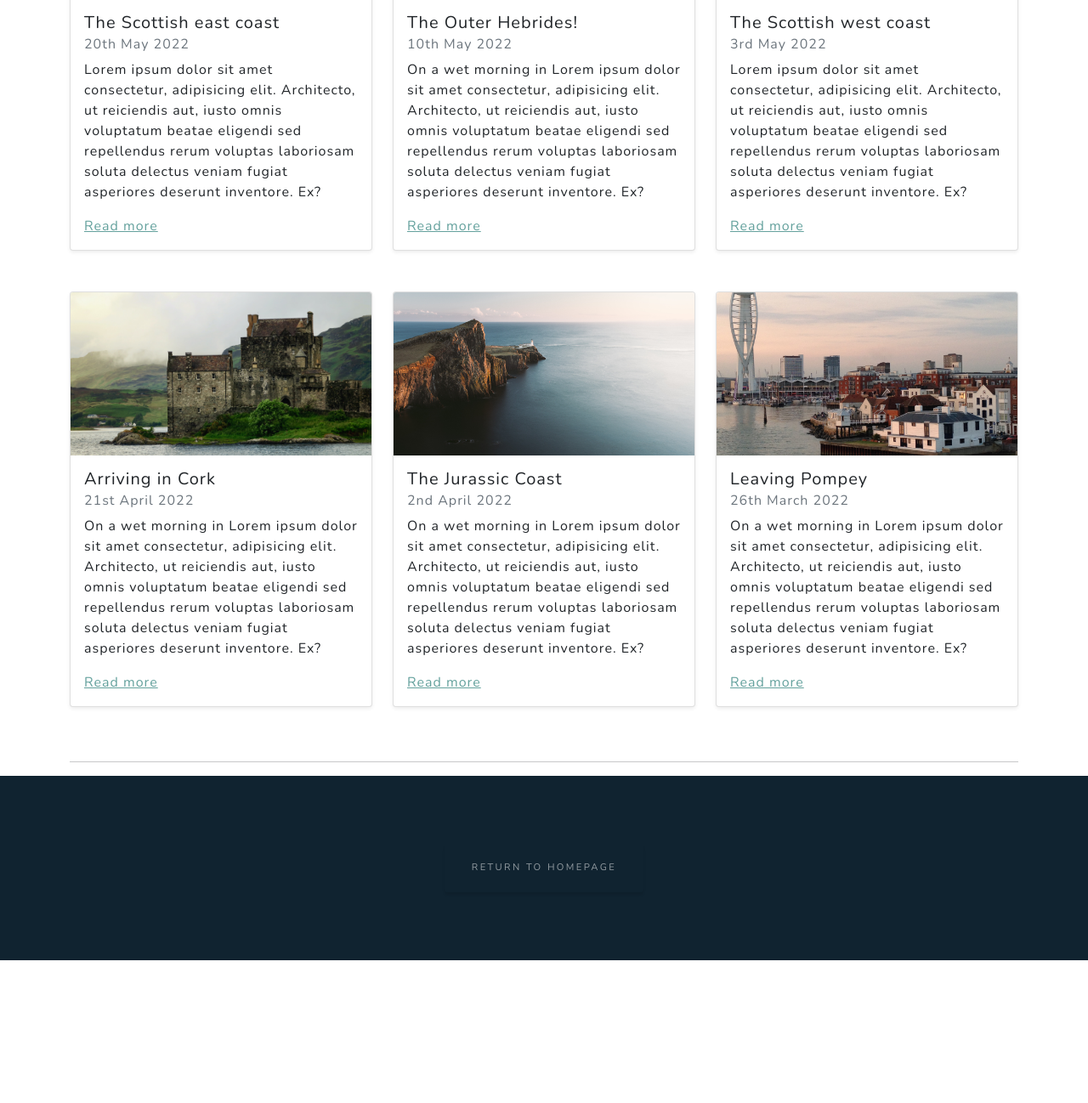
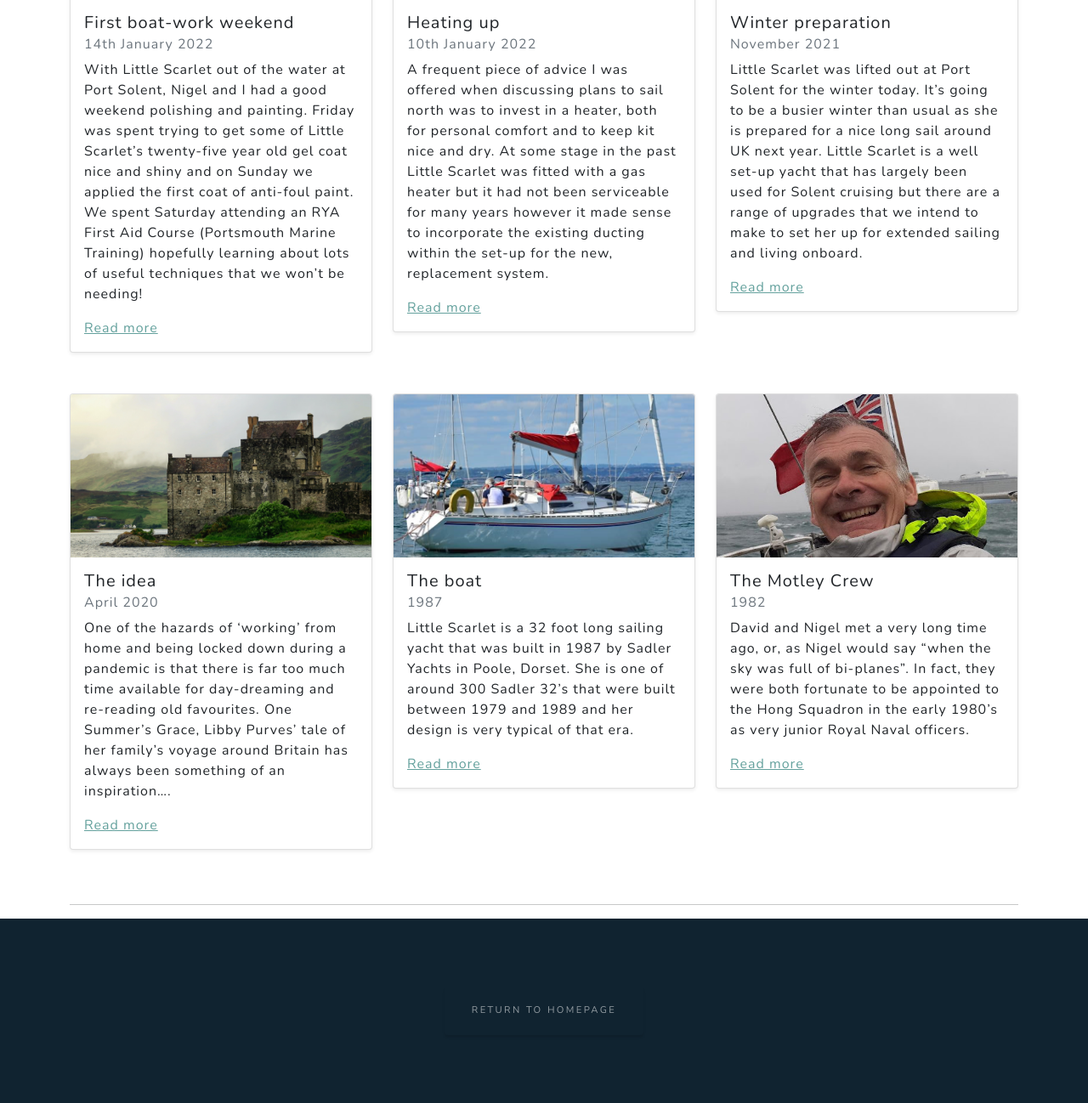
Before and after one commit to Sann3674/SailingWebsite, a PHP site: page /html/blog.html in a window 1280 px wide. Shown: the part 403-1701 px from the top of the page at 85% size. Before the commit the page ends 1533 px from the top, so only its background shows below. Run offline with PHP 8.4, Linux system fonts and the light colour scheme; some libraries are stand-ins or nearby versions.

Commit message:
updates to the blog page

```diff
--- a/css/blogstyle.css
+++ b/css/blogstyle.css
@@ -61,3 +61,7 @@
     background-color: white;
     color: #212529;
 }
+
+.articleImage {
+    height: 100%;
+}
--- a/html/blog.html
+++ b/html/blog.html
@@ -58,33 +58,44 @@
         <div class="row">
             <div class="col-lg-4 col-md-6 col-sm-12">
                 <div class="card mb-5 shadow-sm">
-                    <img src="../assets/img/2.jpg" alt="Card image cap" class="card-img-top">
+                    <img src="../assets/img/paint.jpg" alt="Card image cap" class="card-img-top">
                     <div class="card-body">
-                        <h5 class="card-title">The Scottish east coast</h5>
-                        <h6 class="card-subtitle mb-2 text-muted">20th May 2022</h6>
-                        <p class="card-text">Lorem ipsum dolor sit amet consectetur, adipisicing elit. Architecto, ut reiciendis aut, iusto omnis voluptatum beatae eligendi sed repellendus rerum voluptas laboriosam soluta delectus veniam fugiat asperiores deserunt inventore. Ex?</p>
+                        <h5 class="card-title">First boat-work weekend</h5>
+                        <h6 class="card-subtitle mb-2 text-muted">14th January 2022</h6>
+                        <p class="card-text">With Little Scarlet out of the water at Port Solent, Nigel and I had a good weekend polishing and painting.  Friday was spent trying to get some of Little Scarlet’s twenty-five year old gel coat nice and shiny and on Sunday we applied the first coat of anti-foul paint.  We spent Saturday attending an RYA First Aid Course (Portsmouth Marine Training) hopefully learning about lots of useful techniques that we won’t be needing!</p>
                         <a href="#nowhere" class="card-link">Read more</a>
                     </div>
                 </div>
             </div>
             <div class="col-lg-4 col-md-6 col-sm-12">
                 <div class="card mb-5 shadow-sm">
-                    <img src="../assets/img/6.jpg" alt="Card image cap" class="card-img-top">
+                    <img src="../assets/img/heater.jpg" alt="Card image cap" class="card-img-top">
                     <div class="card-body">
-                        <h5 class="card-title">The Outer Hebrides!</h5>
-                        <h6 class="card-subtitle mb-2 text-muted">10th May 2022</h6>
-                        <p class="card-text">On a wet morning in Lorem ipsum dolor sit amet consectetur, adipisicing elit. Architecto, ut reiciendis aut, iusto omnis voluptatum beatae eligendi sed repellendus rerum voluptas laboriosam soluta delectus veniam fugiat asperiores deserunt inventore. Ex?</p>
+                        <h5 class="card-title">Heating up</h5>
+                        <h6 class="card-subtitle mb-2 text-muted">10th January 2022</h6>
+                        <p class="card-text">A frequent piece of advice I was offered when discussing plans to sail
+                            north was to invest in a heater, both for personal comfort and to keep kit nice and dry.
+                            At some stage in the past Little Scarlet was fitted with a gas heater but it had not been
+                            serviceable for many years however it made sense to incorporate the existing ducting within
+                            the set-up for the new, replacement system.
+                        </p>
                         <a href="#nowhere" class="card-link">Read more</a>
                     </div>
                 </div>
             </div>
             <div class="col-lg-4 col-md-6 col-sm-12">
                 <div class="card mb-5 shadow-sm">
-                    <img src="../assets/img/3.jpg" alt="Card image cap" class="card-img-top">
+                    <img src="../assets/img/ls-lifted-out.jpg" alt="Card image cap" class="card-img-top">
                     <div class="card-body">
-                        <h5 class="card-title">The Scottish west coast</h5>
-                        <h6 class="card-subtitle mb-2 text-muted">3rd May 2022</h6>
-                        <p class="card-text">Lorem ipsum dolor sit amet consectetur, adipisicing elit. Architecto, ut reiciendis aut, iusto omnis voluptatum beatae eligendi sed repellendus rerum voluptas laboriosam soluta delectus veniam fugiat asperiores deserunt inventore. Ex?</p>
+                        <h5 class="card-title">Winter preparation</h5>
+                        <h6 class="card-subtitle mb-2 text-muted">November 2021</h6>
+                        <p class="card-text">Little Scarlet was lifted out at Port Solent for the winter today. It’s
+                            going to be a busier winter than usual as she is prepared for a nice long sail around UK
+                            next year.
+                            Little Scarlet is a well set-up yacht that has largely been used for Solent cruising but
+                            there are a range of upgrades that we intend to make to set her up for extended sailing and
+                            living onboard.
+                        </p>
                         <a href="#nowhere" class="card-link">Read more</a>
                     </div>
                 </div>
@@ -93,32 +104,40 @@
                 <div class="card mb-5 shadow-sm">
                     <img src="../assets/img/4.jpg" alt="Card image cap" class="card-img-top">
                     <div class="card-body">
-                        <h5 class="card-title">Arriving in Cork</h5>
-                        <h6 class="card-subtitle mb-2 text-muted">21st April 2022</h6>
-                        <p class="card-text">On a wet morning in Lorem ipsum dolor sit amet consectetur, adipisicing elit. Architecto, ut reiciendis aut, iusto omnis voluptatum beatae eligendi sed repellendus rerum voluptas laboriosam soluta delectus veniam fugiat asperiores deserunt inventore. Ex?</p>
+                        <h5 class="card-title">The idea</h5>
+                        <h6 class="card-subtitle mb-2 text-muted">April 2020</h6>
+                        <p class="card-text">One of the hazards of ‘working’ from home and being locked down during a
+                            pandemic is that there is far too much time available for day-dreaming and re-reading old
+                            favourites. One Summer’s Grace, Libby Purves’ tale of her family’s voyage around Britain has
+                            always been something of an inspiration….</p>
                         <a href="#nowhere" class="card-link">Read more</a>
                     </div>
                 </div>
             </div>
             <div class="col-lg-4 col-md-6 col-sm-12">
                 <div class="card mb-5 shadow-sm">
-                    <img src="../assets/img/5.jpg" alt="Card image cap" class="card-img-top">
+                    <img src="../assets/img/ls-at-anchor.jpg" alt="Card image cap" class="card-img-top">
                     <div class="card-body">
-                        <h5 class="card-title">The Jurassic Coast</h5>
-                        <h6 class="card-subtitle mb-2 text-muted">2nd April 2022</h6>
-                        <p class="card-text">On a wet morning in Lorem ipsum dolor sit amet consectetur, adipisicing elit. Architecto, ut reiciendis aut, iusto omnis voluptatum beatae eligendi sed repellendus rerum voluptas laboriosam soluta delectus veniam fugiat asperiores deserunt inventore. Ex?</p>
-                        <a href="#nowhere" class="card-link">Read more</a>
+                        <h5 class="card-title">The boat</h5>
+                        <h6 class="card-subtitle mb-2 text-muted">1987</h6>
+                        <p class="card-text">Little Scarlet is a 32 foot long sailing yacht that was built in 1987 by
+                            Sadler Yachts in Poole,
+                            Dorset. She is one of around 300 Sadler 32’s that were built between 1979 and 1989 and her
+                            design is very typical of that era. </p>
+                        <a href="articles/the-boat.html" class="card-link">Read more</a>
                     </div>
                 </div>
             </div>
             <div class="col-lg-4 col-md-6 col-sm-12">
                 <div class="card mb-5 shadow-sm">
-                    <img src="../assets/img/1.jpg" alt="Card image cap" class="card-img-top">
+                    <img src="../assets/img/nigel.jpg" alt="Card image cap" class="card-img-top">
                     <div class="card-body">
-                        <h5 class="card-title">Leaving Pompey</h5>
-                        <h6 class="card-subtitle mb-2 text-muted">26th March 2022</h6>
-                        <p class="card-text">On a wet morning in Lorem ipsum dolor sit amet consectetur, adipisicing elit. Architecto, ut reiciendis aut, iusto omnis voluptatum beatae eligendi sed repellendus rerum voluptas laboriosam soluta delectus veniam fugiat asperiores deserunt inventore. Ex?</p>
-                        <a href="#nowhere" class="card-link">Read more</a>
+                        <h5 class="card-title">The Motley Crew</h5>
+                        <h6 class="card-subtitle mb-2 text-muted">1982</h6>
+                        <p class="card-text">David and Nigel met a very long time ago, or, as Nigel would say “when the
+                            sky was full of bi-planes”. In fact, they were both fortunate to be appointed to the Hong
+                            Squadron in the early 1980’s as very junior Royal Naval officers.</p>
+                        <a href="articles/motley-crew.html" class="card-link">Read more</a>
                     </div>
                 </div>
             </div>
```
Also changed, not shown: home.html (+3 -4 lines), html/articles/motley-crew.html (added, +114 -0 lines), html/articles/the-boat.html (added, +117 -0 lines), assets/img/david copy.jpg (added), assets/img/david-2.jpg (added), assets/img/heater.jpg (added), assets/img/ls-lifted-out.jpg (added), assets/img/nigel.jpg (added), assets/img/paint.jpg (added), html/articles/blogOne.html (added), html/articles/blogThree.html (added), html/articles/blogTwo.html (added), html/articles/idea.html (added).
